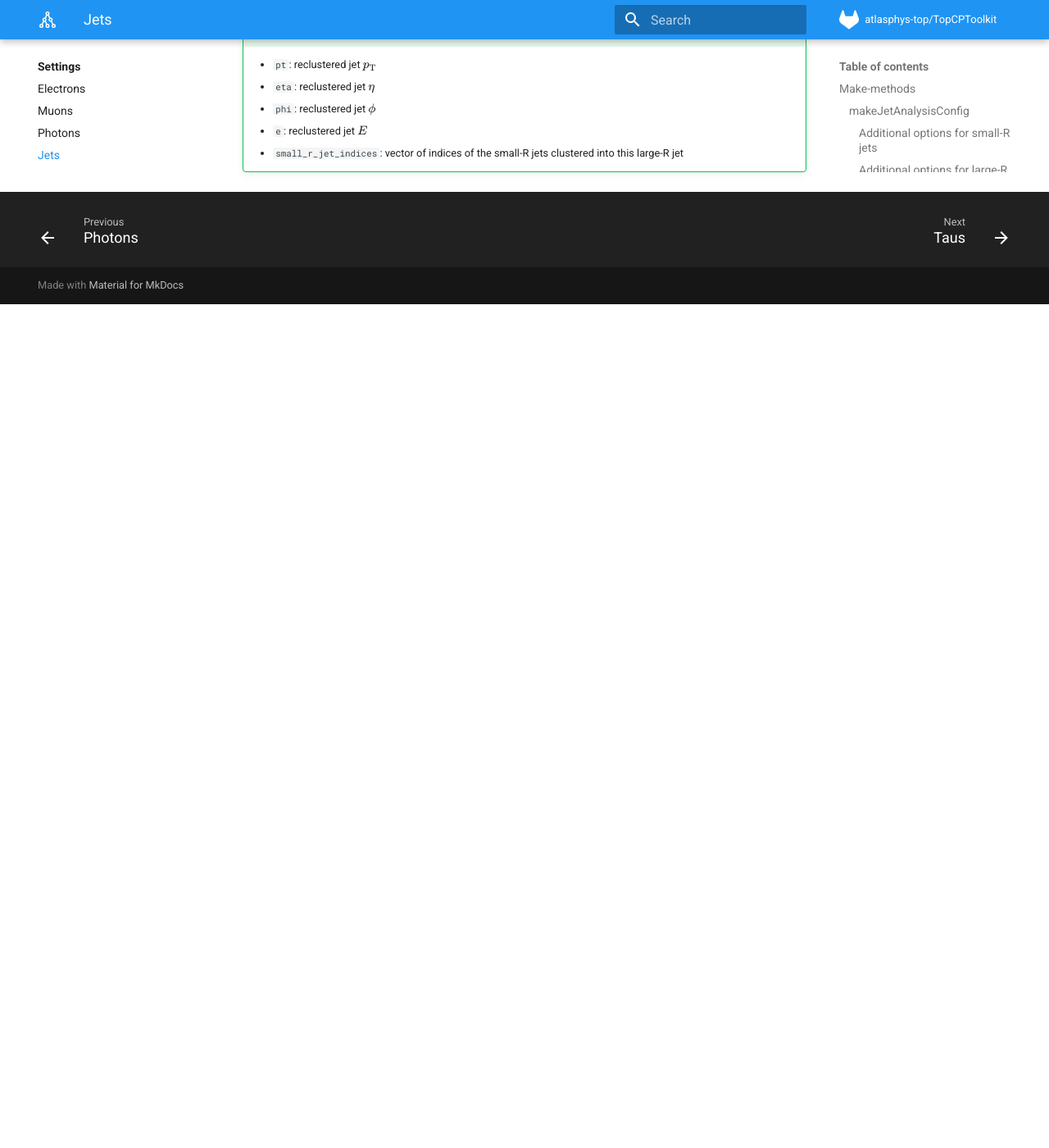
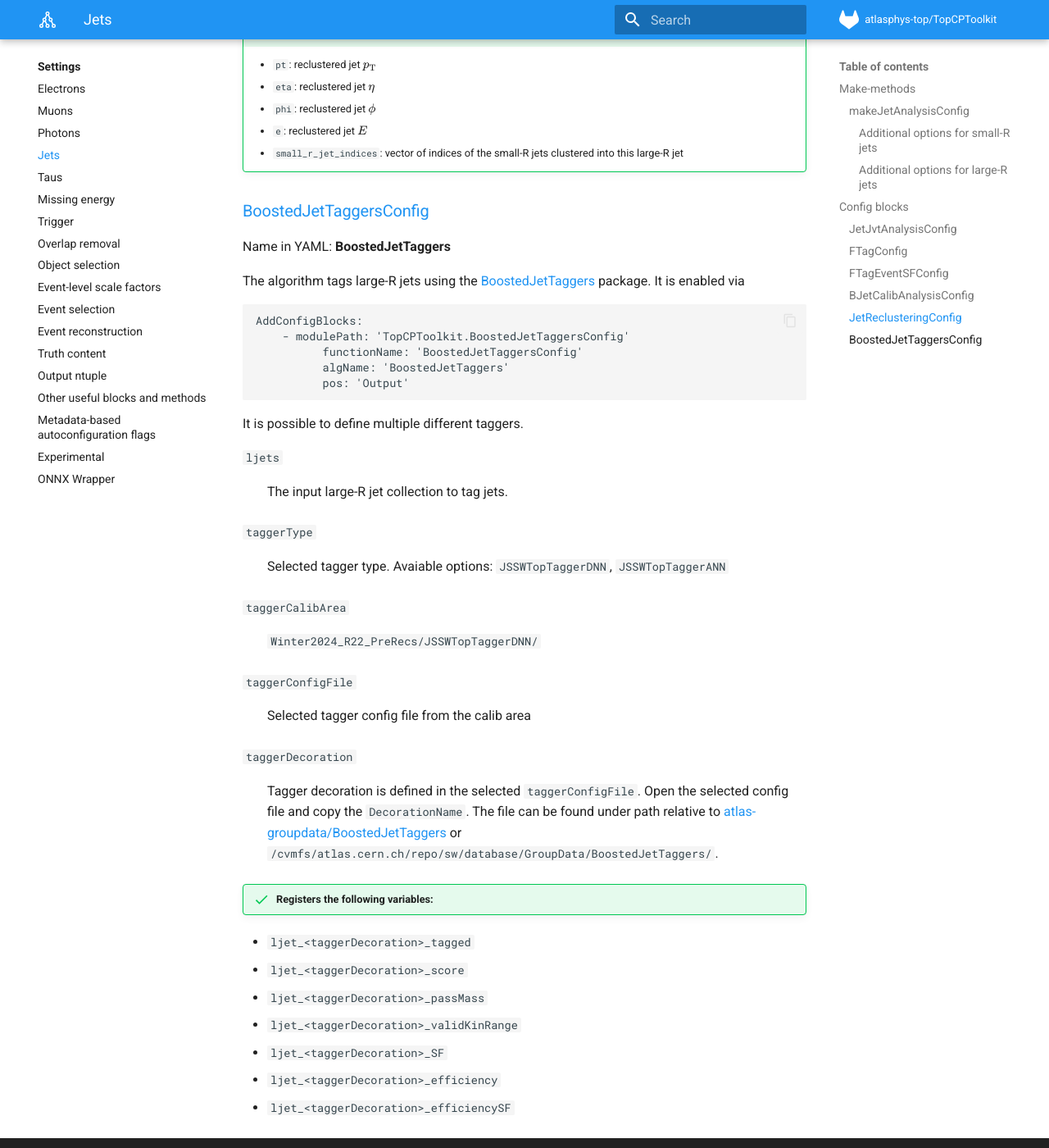
Before and after one commit to SuperNova76/TopCPToolKit, an MkDocs documentation site: the page built from docs/settings/jets.md, in a window 1280 px wide and 1400 px high, scrolled down 9007 px. Shown: the whole window at 82% size. Built offline with MkDocs 1.6.1 and Material for MkDocs 9.7.7, drawn with Linux system fonts in a browser that asks for light colours; formulas are drawn with MathJax 3; before the commit the page ends 9378 px from its top, so only the background shows below that.

Commit message:
Adding docs

````diff
--- a/docs/settings/jets.md
+++ b/docs/settings/jets.md
@@ -258,3 +258,42 @@ The algorithm to run FastJet with small-R jets as an input. The output of the al
     - `phi`: reclustered jet $\phi$
     - `e`: reclustered jet $E$
     - `small_r_jet_indices`: vector of indices of the small-R jets clustered into this large-R jet
+
+
+### [BoostedJetTaggersConfig](../../source/TopCPToolkit/python/BoostedJetTaggersConfig.py)
+Name in YAML: **BoostedJetTaggers**
+
+The algorithm tags large-R jets using the [BoostedJetTaggers](https://acode-browser1.usatlas.bnl.gov/lxr/source/athena/Reconstruction/Jet/BoostedJetTaggers/BoostedJetTaggers) package. It is enabled via
+```
+AddConfigBlocks:
+    - modulePath: 'TopCPToolkit.BoostedJetTaggersConfig'
+          functionName: 'BoostedJetTaggersConfig'
+          algName: 'BoostedJetTaggers'
+          pos: 'Output'
+```
+
+It is possible to define multiple different taggers.
+
+`ljets`
+:   The input large-R jet collection to tag jets.
+
+`taggerType`
+: Selected tagger type. Avaiable options: `JSSWTopTaggerDNN`, `JSSWTopTaggerANN`
+
+`taggerCalibArea`
+:  `Winter2024_R22_PreRecs/JSSWTopTaggerDNN/`
+
+`taggerConfigFile`
+: Selected tagger config file from the calib area
+
+`taggerDecoration`
+: Tagger decoration is defined in the selected `taggerConfigFile`. Open the selected config file and copy the `DecorationName`. The file can be found under path relative to [atlas-groupdata/BoostedJetTaggers](https://atlas-groupdata.web.cern.ch/atlas-groupdata/BoostedJetTaggers/) or `/cvmfs/atlas.cern.ch/repo/sw/database/GroupData/BoostedJetTaggers/`.
+
+!!! success "Registers the following variables:"
+- `ljet_<taggerDecoration>_tagged`
+- `ljet_<taggerDecoration>_score`
+- `ljet_<taggerDecoration>_passMass`
+- `ljet_<taggerDecoration>_validKinRange`
+- `ljet_<taggerDecoration>_SF`
+- `ljet_<taggerDecoration>_efficiency`
+- `ljet_<taggerDecoration>_efficiencySF`
````
